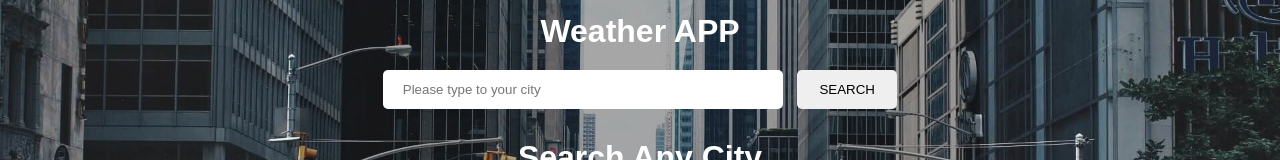
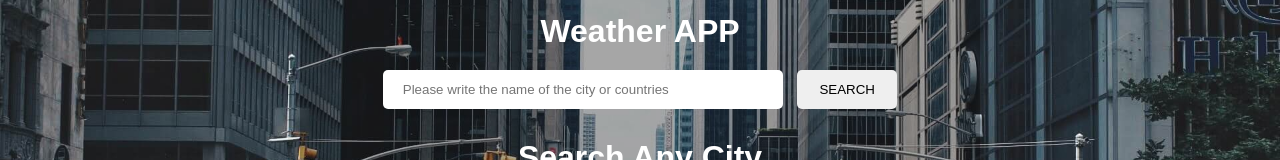
Before and after one commit to AbdumalikMashrab996/Weather, a plain HTML site: page index.html in a window 1280 px wide. Shown: the part 242-402 px from the top of the page. Drawn offline with Linux system fonts and the light colour scheme.

Commit message:
Add changes

```diff
--- a/index.html
+++ b/index.html
@@ -48,7 +48,7 @@
   <div class="wrapper">
     <h3 class="title">Weather APP</h3>
     <form class="form">
-      <input class="search-input" type="text" placeholder="Please type to your city">
+      <input class="search-input" type="text" placeholder="Please write the name of the city or countries">
       <button class="search-btn">Search</button>
     </form>
 
```
